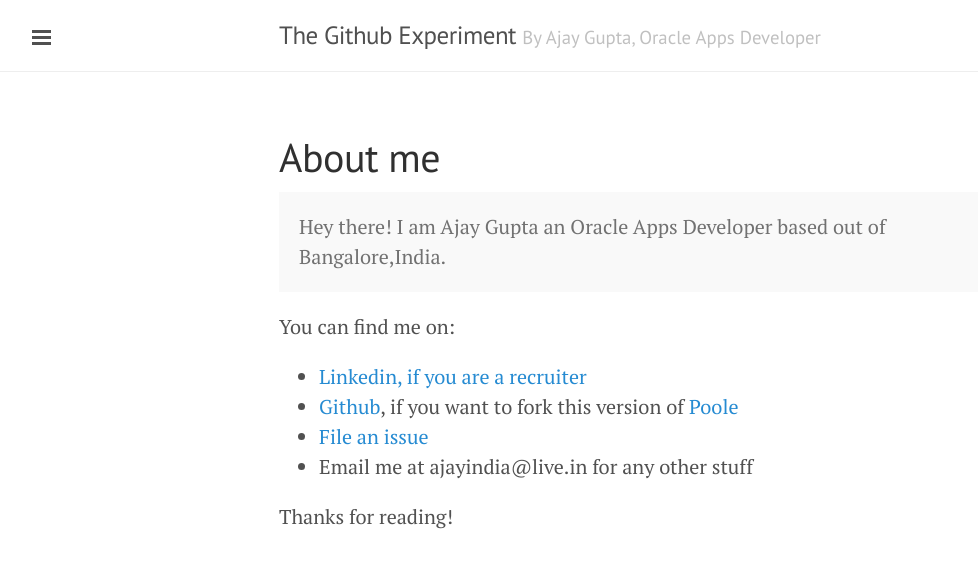
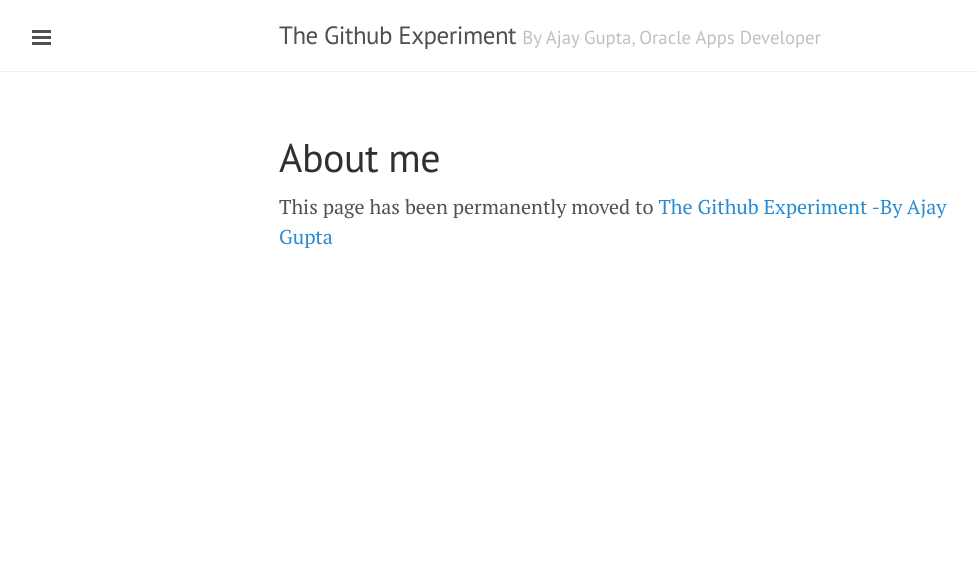
Before and after one commit to ajgupta/ajgupta.github.io, a Jekyll site: the page built from about.md, in a window 1280 px wide. Shown: the top 568 px of the page, without its empty margins (1-979 px from the left). Built offline with Jekyll 4.4.1, drawn with Linux system fonts in a browser that asks for light colours; Markdown is read by kramdown in place of the engine named in the settings.

Commit message:
Update about.md

```diff
--- a/about.md
+++ b/about.md
@@ -2,15 +2,6 @@
 layout: page
 title: About me
 ---
-
-<p class="message">
-  Hey there! I am Ajay Gupta an Oracle Apps Developer based out of Bangalore,India.
+<p>
+This page has been permanently moved to <a href="http://thegithubexperiment.blogspot.com/p/about-me.html">The Github Experiment -By Ajay Gupta</a>
 </p>
-  You can find me on:
-
-* [Linkedin, if you are a recruiter](http://in.linkedin.com/in/ajaygupta200/)
-* [Github](https://github.com/ajgupta/ajgupta.github.io), if you want to fork this version of [Poole](http://lanyon.getpoole.com/)
-* [File an issue](https://github.com/ajgupta/Feedback/issues/new)
-* Email me at ajayindia@live.in for any other stuff
-
-Thanks for reading!
```
